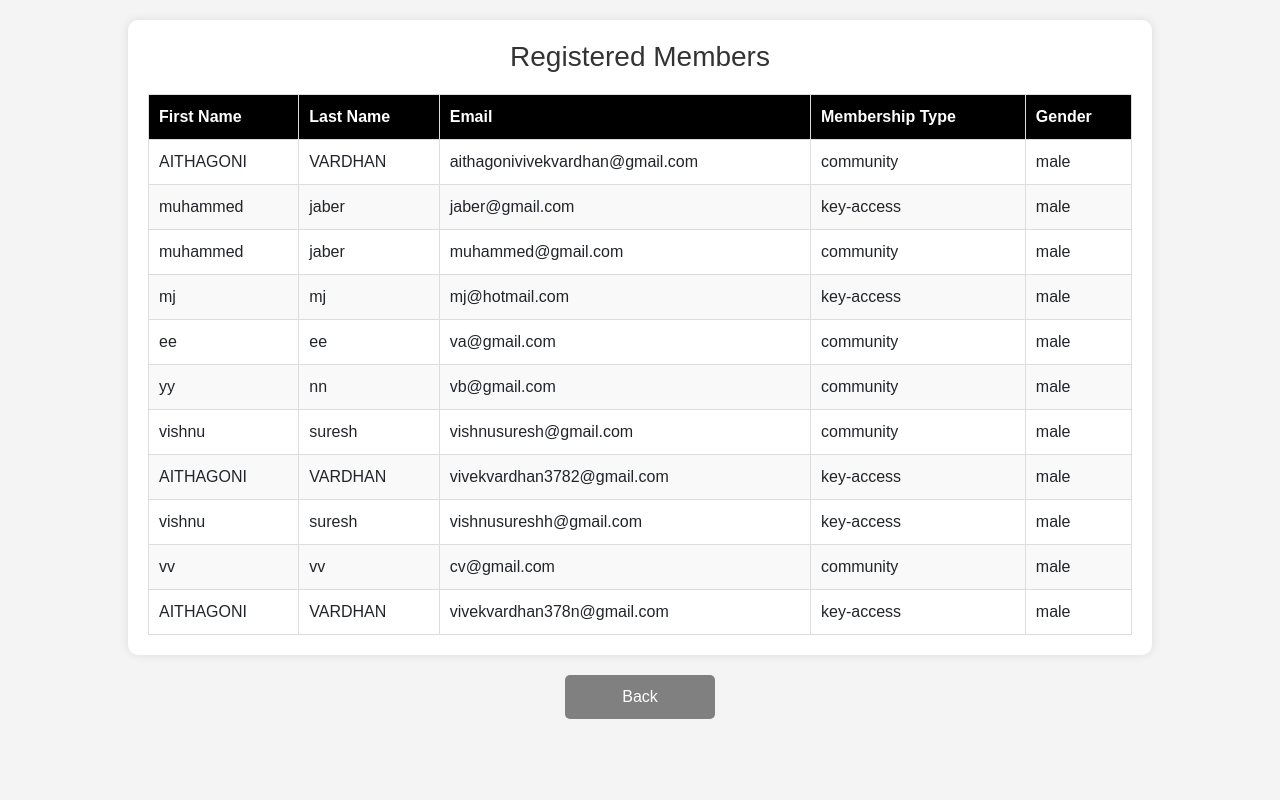
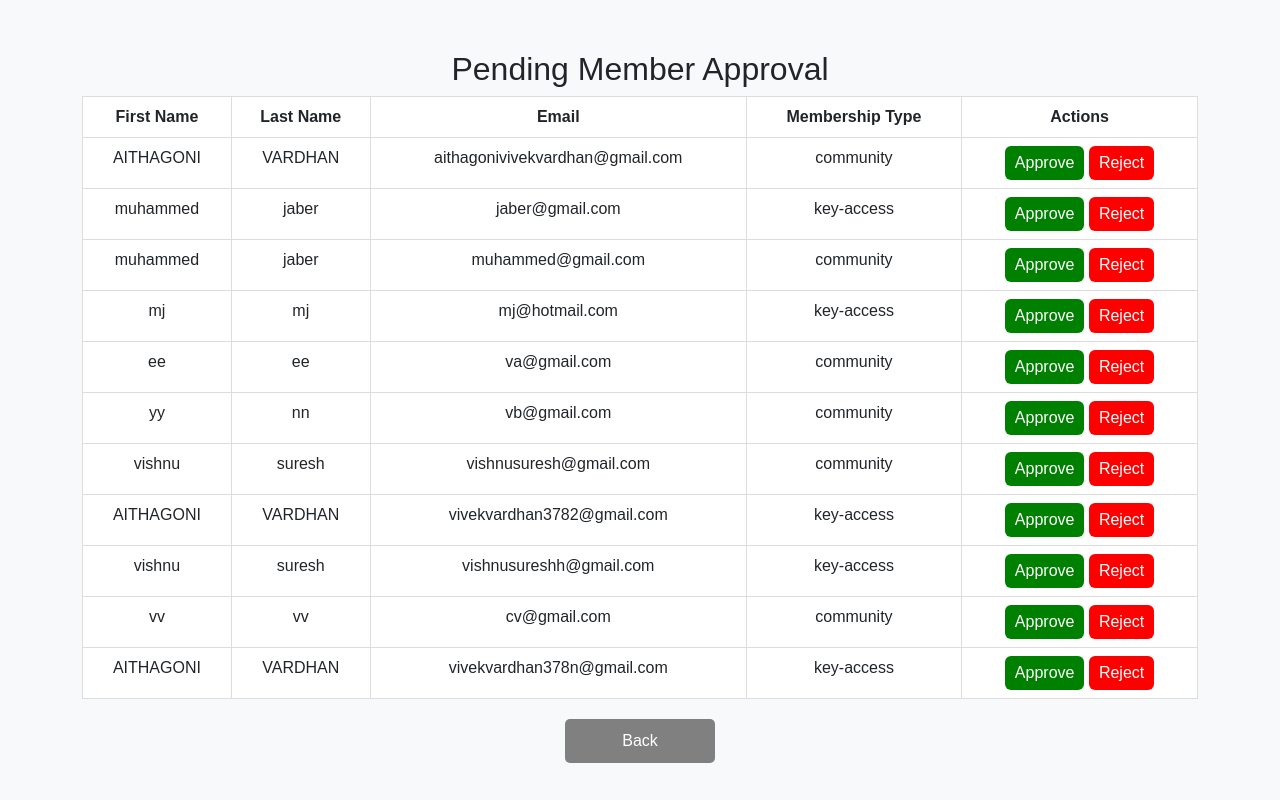
Before and after one commit to vishnu7411/Together-Culture, a Django app: page /pending-members/ in a window 1280 px wide. Run offline with Django 5.2, Linux system fonts and the light colour scheme; data comes from the database, SQL or seed files in the repository; both versions use the stored data as it was after the commit.

Commit message:
added add events page and manage events page and modified some features

```diff
--- a/members/templates/pending_members.html
+++ b/members/templates/pending_members.html
@@ -3,49 +3,43 @@
 <head>
     <meta charset="UTF-8">
     <meta name="viewport" content="width=device-width, initial-scale=1.0">
-    <title>Registered Members - Together Culture</title>
+    <title>Pending Member Approval</title>
     <link rel="stylesheet" href="https://cdn.jsdelivr.net/npm/bootstrap@5.3.0/dist/css/bootstrap.min.css">
     <style>
         body {
+            background-color: #f8f9fa;
             font-family: Arial, sans-serif;
-            background-color: #f4f4f4;
-            text-align: center;
-            margin: 0;
-            padding: 0;
         }
         .container {
-            width: 80%;
-            margin: 20px auto;
-            background: white;
-            padding: 20px;
-            box-shadow: 0 0 10px rgba(0, 0, 0, 0.1);
-            border-radius: 10px;
-        }
-        h2 {
-            font-size: 28px;
-            color: #333;
-            margin-bottom: 20px;
+            margin-top: 50px;
         }
         table {
             width: 100%;
+            background-color: white;
             border-collapse: collapse;
-            margin-top: 20px;
-            background: white;
         }
         th, td {
             border: 1px solid #ddd;
             padding: 10px;
-            text-align: left;
+            text-align: center;
         }
         th {
-            background: black;
+            background-color: black;
             color: white;
         }
-        tr:nth-child(even) {
-            background: #f9f9f9;
+        .btn-approve {
+            background-color: green;
+            color: white;
+            border: none;
+            padding: 5px 10px;
+            cursor: pointer;
         }
-        tr:hover {
-            background: #f1f1f1;
+        .btn-reject {
+            background-color: red;
+            color: white;
+            border: none;
+            padding: 5px 10px;
+            cursor: pointer;
         }
         .btn-back {
             background-color: gray;
@@ -65,16 +59,17 @@
     </style>
 </head>
 <body>
+
     <div class="container">
-        <h2>Registered Members</h2>
-        <table>
+        <h2 class="text-center">Pending Member Approval</h2>
+        <table class="table">
             <thead>
                 <tr>
                     <th>First Name</th>
                     <th>Last Name</th>
                     <th>Email</th>
                     <th>Membership Type</th>
-                    <th>Gender</th>
+                    <th>Actions</th>
                 </tr>
             </thead>
             <tbody>
@@ -84,11 +79,20 @@
                     <td>{{ member.last_name }}</td>
                     <td>{{ member.email }}</td>
                     <td>{{ member.membership_type }}</td>
-                    <td>{{ member.gender }}</td>
+                    <td>
+                        <form method="post" action="{% url 'approve_member' member.id %}" style="display:inline;">
+                            {% csrf_token %}
+                            <button type="submit" class="btn btn-approve">Approve</button>
+                        </form>
+                        <form method="post" action="{% url 'reject_member' member.id %}" style="display:inline;">
+                            {% csrf_token %}
+                            <button type="submit" class="btn btn-reject">Reject</button>
+                        </form>
+                    </td>
                 </tr>
                 {% empty %}
                 <tr>
-                    <td colspan="5">No registered members found.</td>
+                    <td colspan="5" class="text-center">No pending members.</td>
                 </tr>
                 {% endfor %}
             </tbody>
```
Also changed, not shown: members/templates/registered_members.html (+11 -10 lines), db.sqlite3.
